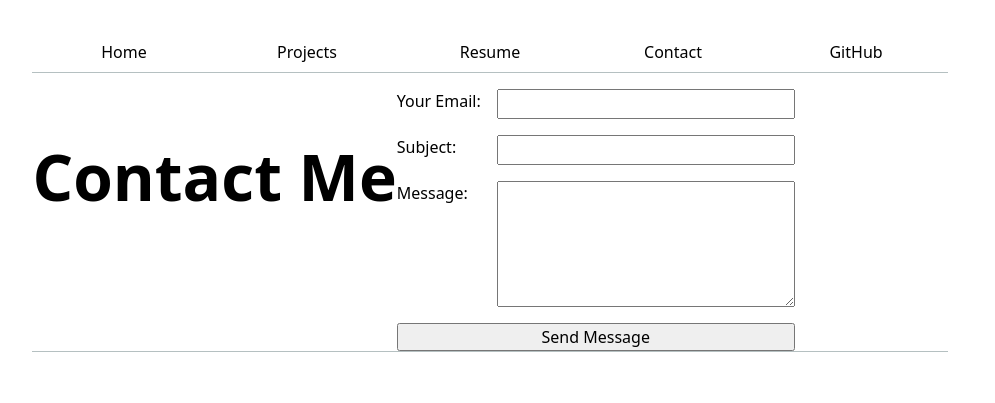
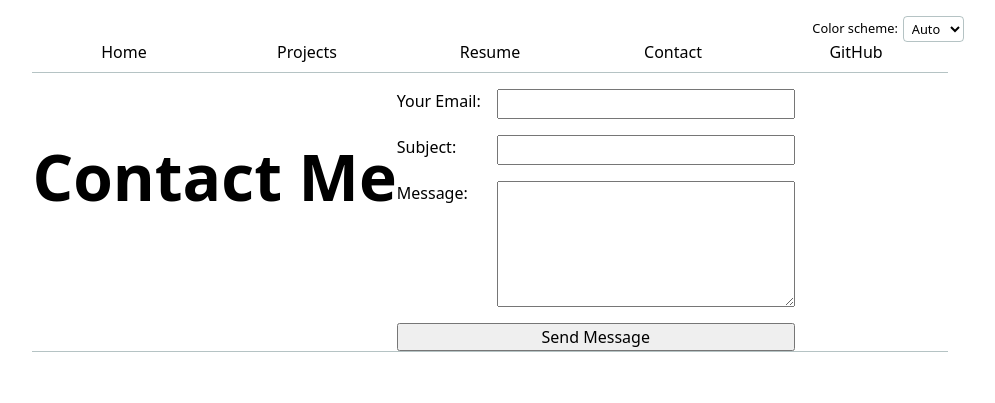
Before and after one commit to JWanderer73/portfolio, a plain HTML site: page contact/index.html in a window 1280 px wide. Shown: the whole page, without its empty margins (150-1145 px from the left). Drawn offline with Linux system fonts and the light colour scheme.

Commit message:
lab3 done

```diff
--- a/contact/index.html
+++ b/contact/index.html
@@ -10,7 +10,7 @@
 <body>
     <nav>
     <h1>Contact Me</h1>
-    <form action="mailto:jakewanderer8@gmail.com" method="POST" enctype="text/plain">
+    <form>
         <label for="email">Your Email: <input type="email" id="email" name="From" required></label>
         <label for="subject">Subject: <input type="text" id="subject" name="subject" required></label>
         <label for="message">Message: <textarea id="message" name="Message" rows="5" cols="30" required></textarea></label>
--- a/global.js
+++ b/global.js
@@ -31,3 +31,46 @@ for (let p of pages) {
       }
     nav.append(a);
   }
+
+// Color scheme selector
+const schemeLabel = document.createElement('label');
+schemeLabel.className = 'color-scheme';
+schemeLabel.textContent = 'Color scheme:';
+
+const select = document.createElement('select');
+select.id = 'color-scheme';
+select.innerHTML = `
+  <option value="light dark">Auto</option>
+  <option value="light">Light</option>
+  <option value="dark">Dark</option>
+`;
+
+const savedScheme = localStorage.getItem('colorScheme') ?? 'light dark';
+document.documentElement.style.colorScheme = savedScheme;
+select.value = savedScheme;
+
+select.addEventListener('change', () => {
+  document.documentElement.style.colorScheme = select.value;
+  localStorage.setItem('colorScheme', select.value);
+});
+
+schemeLabel.append(select);
+document.body.append(schemeLabel);
+
+// Preload contact form email from localStorage and handle submission
+const emailInput = document.querySelector('#email');
+if (emailInput) {
+  emailInput.value = localStorage.getItem('userEmail') ?? '';
+  emailInput.addEventListener('change', () => {
+    localStorage.setItem('userEmail', emailInput.value);
+  });
+
+  const form = emailInput.closest('form');
+  form.addEventListener('submit', (e) => {
+    e.preventDefault();
+    const from = document.querySelector('#email').value;
+    const subject = encodeURIComponent(document.querySelector('#subject').value);
+    const message = encodeURIComponent(`From: ${from}\n\n${document.querySelector('#message').value}`);
+    location.href = `mailto:jakewanderer8@gmail.com?subject=${subject}&body=${message}`;
+  });
+}
--- a/style.css
+++ b/style.css
@@ -1,8 +1,10 @@
 :root {
+  color-scheme: light dark;
   --color-accent: oklch(60% 20% 200);
 }
 
 body {
+  position: relative;
   accent-color: var(--color-accent);
   font: 100%/1.5 system-ui;
   max-width: 100ch;
@@ -11,11 +13,12 @@ body {
 }
 
 nav {
+  --border-color: oklch(50% 10% 200 / 40%);
   display: flex;
   margin-bottom: 1rem;
   border-bottom-width: 1px;
   border-bottom-style: solid;
-  border-bottom-color: oklch(80% 3% 200);
+  border-bottom-color: var(--border-color);
 }
 
 nav ul, nav li {
@@ -39,6 +42,27 @@ nav a.current {
   border-bottom: 0.4em solid oklch(80% 3% 200);
   color: inherit;
   padding-bottom: calc(0.5em - 0.4em);
+}
+
+.color-scheme {
+  position: absolute;
+  top: 1rem;
+  right: 1rem;
+  display: flex;
+  align-items: center;
+  gap: 0.4em;
+  font-size: 0.8em;
+  white-space: nowrap;
+  z-index: 100;
+}
+
+.color-scheme select {
+  border: 1px solid var(--border-color, oklch(50% 10% 200 / 40%));
+  border-radius: 4px;
+  background: transparent;
+  color: inherit;
+  padding: 0.15em 0.3em;
+  cursor: pointer;
 }
 
 h1, h2, h3, h4, h5, h6 {
```
